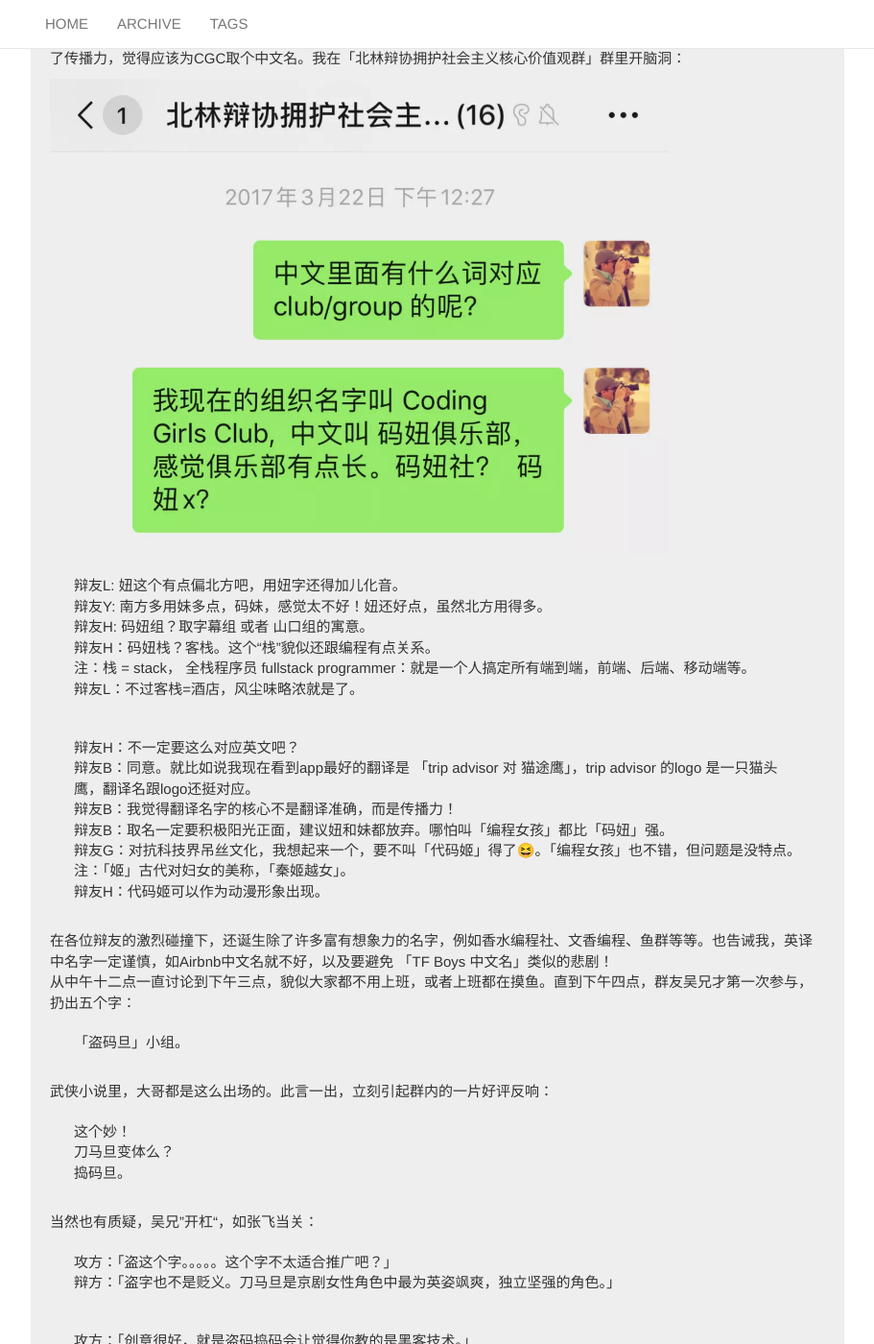
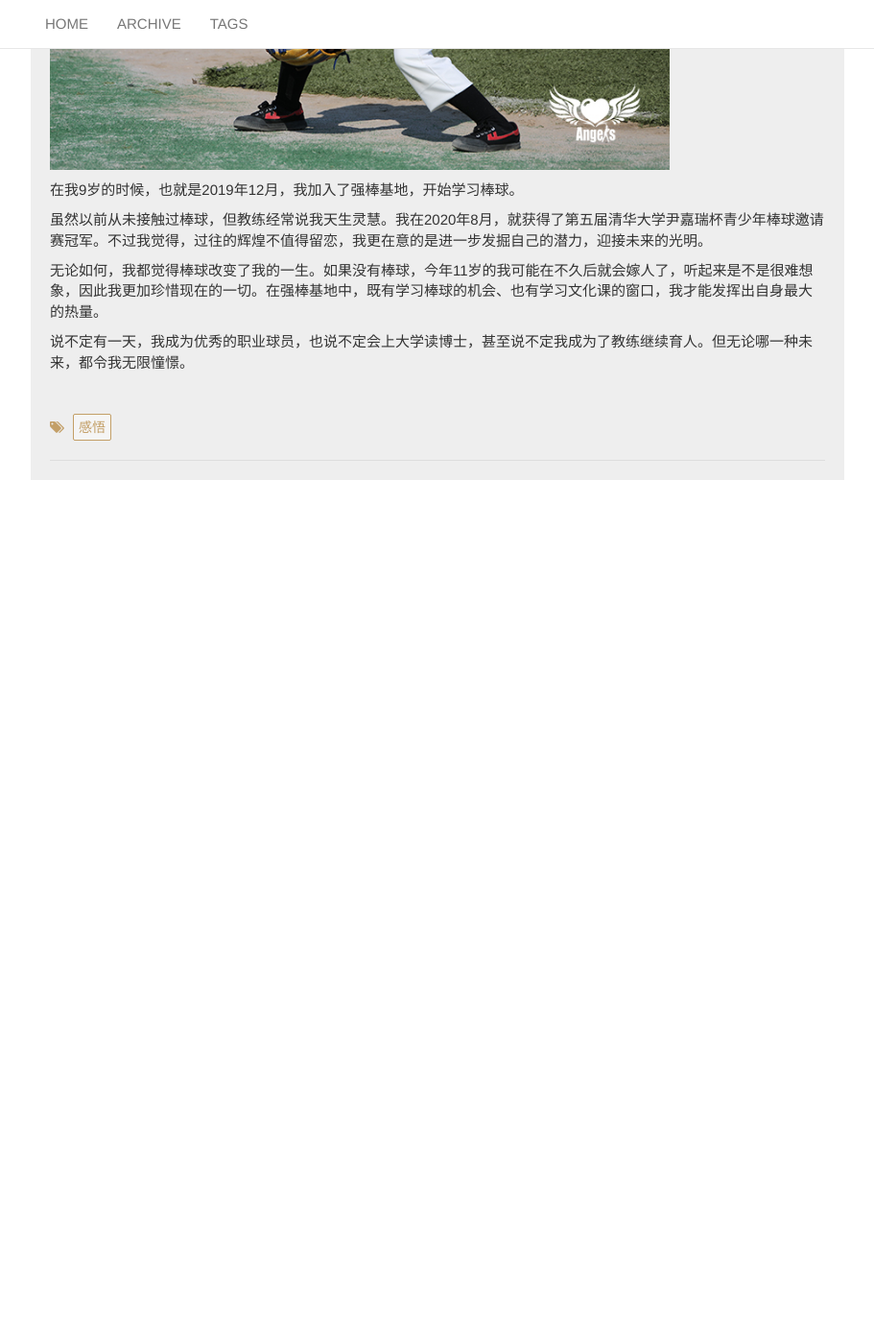
Before and after one commit to xiaoyi0324/my-first-test, a Jekyll site: the page built from _posts/2020-01-01-dao-ma-dan.md, in a window 1280 px wide and 1400 px high, scrolled down 597 px. Shown: the whole window at 96% size, without its empty margins (38-949 px from the left). Built offline with Jekyll 4.4.1, drawn with Linux system fonts in a browser that asks for light colours; after the commit the page ends 1227 px from its top, so only the background shows below that; some of the changed text lies outside the part shown.

Commit message:
更新文章

```diff
--- a/_posts/2020-01-01-dao-ma-dan.md
+++ b/_posts/2020-01-01-dao-ma-dan.md
@@ -1,69 +1,17 @@
 ---
 layout: post
-title:  "道码旦・由来"
-background: "/assets/images/001.jpg"
-category: "工作"
-tags: 感悟 feature
+title:  "我与棒球的情缘"
+background: "/assets/images/  .jpg"
+category: "训练"
+tags: 感悟
 ---
 
-_作者 : 吾塘_
+![3U7A6876.JPG](../assets/images/3U7A6876.JPG)
 
-> * 谐音"刀马旦"。刀马旦是中国戏剧里的一种角式名称，属于武旦[1]中的一种，而武旦顾名思义就是会武的女性角色。刀马旦则重身段工架，以气势神情著称。旦角虽然是女性角色，但亦有"男旦"，如著名的梅兰芳先生。男旦亦称"乾旦"，即男性演员饰演戏剧中的旦角，究其原因，为封建时代女子无权登台演出。
-> * 道「码旦」：说「写代码的人」
-> * 「码旦」道码：「写代码的人」说「代码的道」
-> * "道"同音"盗"，普罗米修斯盗火的"盗"。
+在我9岁的时候，也就是2019年12月，我加入了强棒基地，开始学习棒球。
 
->  以上为之后本系列文章的基调。
->  笔挺站立、昂首挺胸。说所想，追所求。
+虽然以前从未接触过棒球，但教练经常说我天生灵慧。我在2020年8月，就获得了第五届清华大学尹嘉瑞杯青少年棒球邀请赛冠军。不过我觉得，过往的辉煌不值得留恋，我更在意的是进一步发掘自己的潜力，迎接未来的光明。
 
-CGC在2016年成立之后，一直没有对应的中文名。时光回到2017年的三月， 当时已经决定在全国举办一日编程活动，为了传播力，觉得应该为CGC取个中文名。我在「北林辩协拥护社会主义核心价值观群」群里开脑洞：
+无论如何，我都觉得棒球改变了我的一生。如果没有棒球，今年11岁的我可能在不久后就会嫁人了，听起来是不是很难想象，因此我更加珍惜现在的一切。在强棒基地中，既有学习棒球的机会、也有学习文化课的窗口，我才能发挥出自身最大的热量。
 
-![002](../assets/images/002.jpg)
-
-> 辩友L: 妞这个有点偏北方吧，用妞字还得加儿化音。
-> 辩友Y: 南方多用妹多点，码妹，感觉太不好！妞还好点，虽然北方用得多。
-> 辩友H: 码妞组？取字幕组 或者 山口组的寓意。
-> 辩友H：码妞栈？客栈。这个“栈”貌似还跟编程有点关系。
-> 注：栈 = stack， 全栈程序员 fullstack programmer：就是一个人搞定所有端到端，前端、后端、移动端等。
-> 辩友L：不过客栈=酒店，风尘味略浓就是了。
-
-> 辩友H：不一定要这么对应英文吧？
-> 辩友B：同意。就比如说我现在看到app最好的翻译是 「trip advisor 对 猫途鹰」，trip advisor 的logo 是一只猫头鹰，翻译名跟logo还挺对应。
-> 辩友B：我觉得翻译名字的核心不是翻译准确，而是传播力！
-> 辩友B：取名一定要积极阳光正面，建议妞和妹都放弃。哪怕叫「编程女孩」都比「码妞」强。
-> 辩友G：对抗科技界吊丝文化，我想起来一个，要不叫「代码姬」得了😆。「编程女孩」也不错，但问题是没特点。
-> 注：「姬」古代对妇女的美称，「秦姬越女」。
-> 辩友H：代码姬可以作为动漫形象出现。
-
-在各位辩友的激烈碰撞下，还诞生除了许多富有想象力的名字，例如香水编程社、文香编程、鱼群等等。也告诫我，英译中名字一定谨慎，如Airbnb中文名就不好，以及要避免 「TF Boys 中文名」类似的悲剧！
-从中午十二点一直讨论到下午三点，貌似大家都不用上班，或者上班都在摸鱼。直到下午四点，群友吴兄才第一次参与，扔出五个字：
-
-> 「盗码旦」小组。
-
-武侠小说里，大哥都是这么出场的。此言一出，立刻引起群内的一片好评反响：
-
-> 这个妙！
-> 刀马旦变体么？
-> 捣码旦。
-
-当然也有质疑，吴兄”开杠“，如张飞当关：
-
-> 攻方：「盗这个字。。。。。这个字不太适合推广吧？」
-> 辩方：「盗字也不是贬义。刀马旦是京剧女性角色中最为英姿飒爽，独立坚强的角色。」
-
-> 攻方：「创意很好，就是盗码捣码会让觉得你教的是黑客技术。」
-> 辩方：「有点黑客的神秘气质。」
-> 攻方：「跟传统文化结合是很好，但是可能偏小众哦~」
-> 辩方：「本来也不是多大众。」
-> 观众：「“盗火者”普罗米修斯么😁」
-> 辩方总结陈词：「是不是有点机灵、智慧、独立的女性形象感？盗字有点反社会常识，你让女孩子搞编程其噱头意义就很大，和这个盗字的反常识有点像。我觉得就是要凸显你做的是与众不同的，反而不能去贴合社会共识的一致性，否则就流俗了。盗字现在反而有点“侠”的非主流正义。」
-> 攻方Jeff总结陈词：「觉得偏小众了。尤其是偏女权主义的课题，本来就比较敏感。还是要稳妥第一，个人观点。」
-
-还有在其他群、其他人讨论，始终没有找到 Coding Girls Club 十分满意的中文名。微信公众号和对外宣传、logo等等依然以英文宣传为主。而中文，走了稳妥的风格，只有微博上改名叫「程序媛汇」。
-但「刀马旦」与科技结合的 meme 已在这个下午不经意间在我心中种下种子。
-念念不忘，必有回想。今日始，将以「道码旦」为名从CGC的视角回忆、讲述、记录科技行业中的"刀马旦"。
-
-#### References
-[1] 武旦: https://www.wikiwand.com/zh-hans/武旦
-封面图片来源: [VPoltrack](https://twitter.com/VPoltrack)
-内容页图片来源: CodingGirlsClub 公众号
+说不定有一天，我成为优秀的职业球员，也说不定会上大学读博士，甚至说不定我成为了教练继续育人。但无论哪一种未来，都令我无限憧憬。
```
